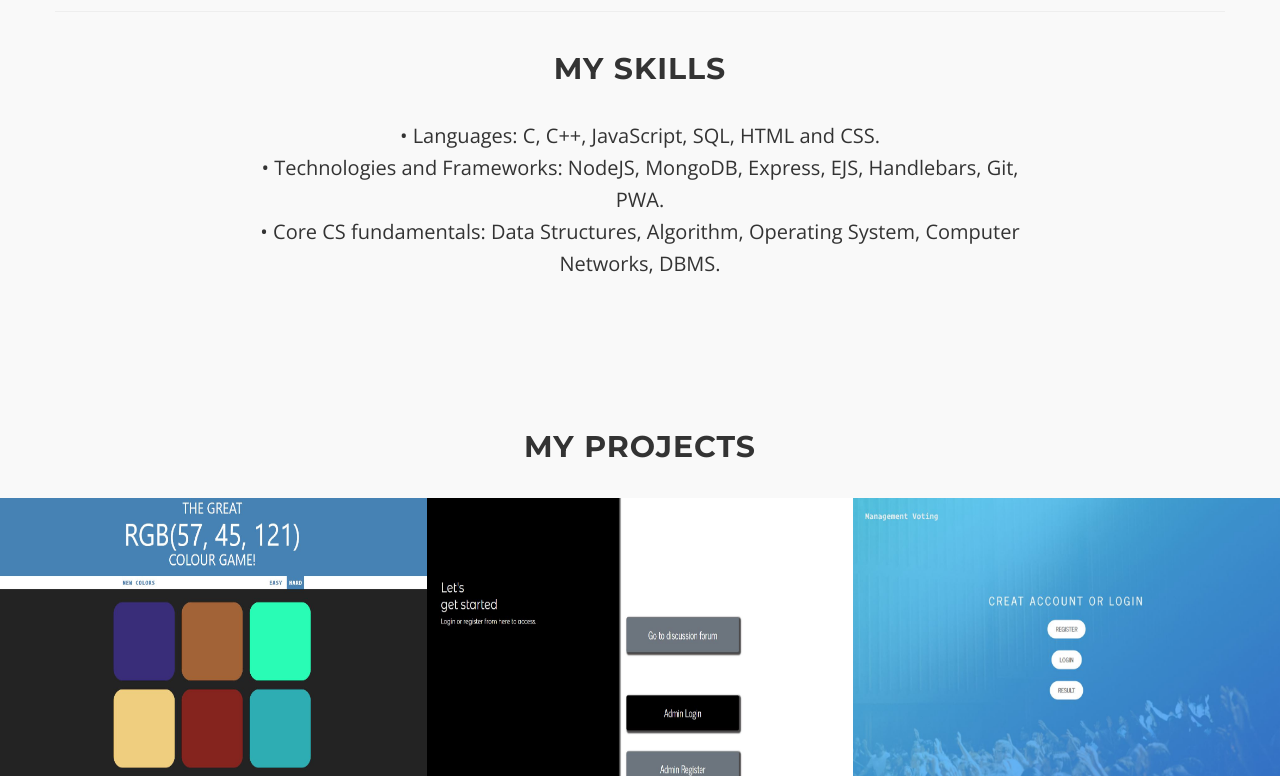
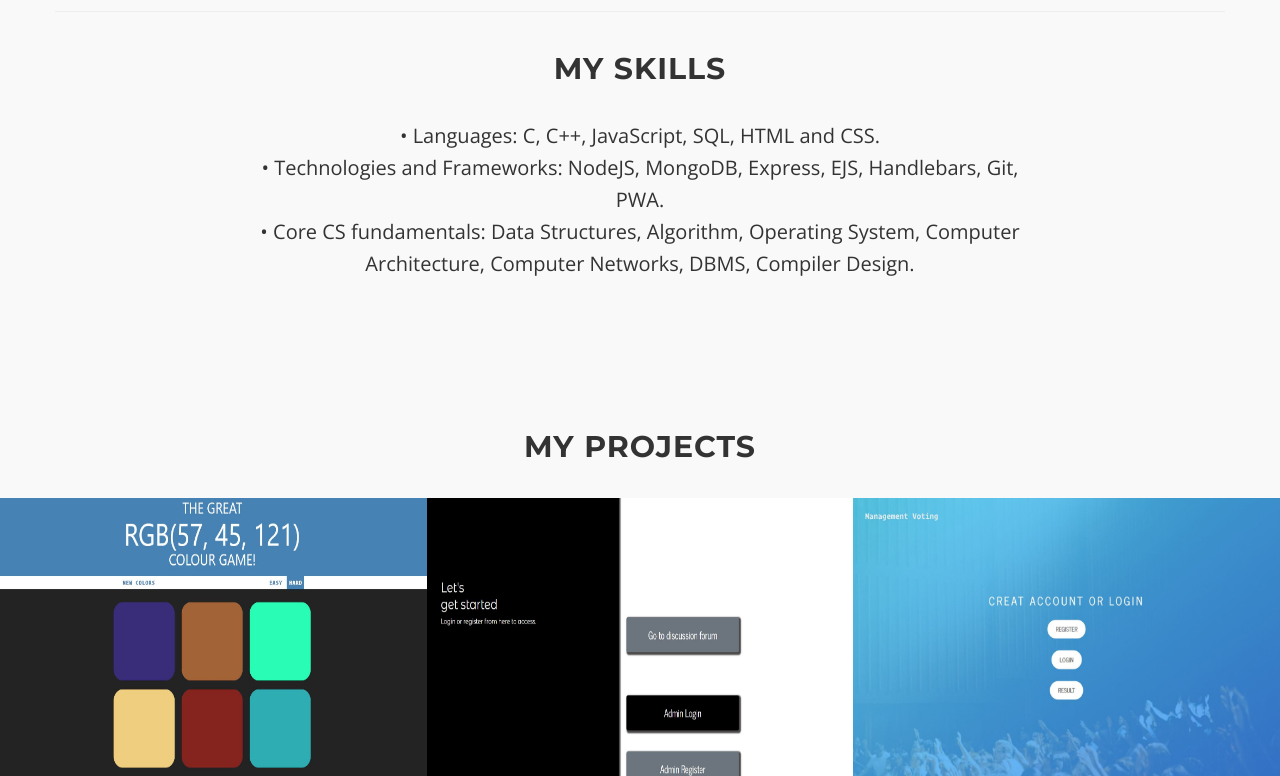
Before and after one commit to 3009aksingh/PortfolioWebsite, a website: page public/index.html in a window 1280 px wide. Shown: the part 1700-2476 px from the top of the page. Drawn offline with nearby package versions, Linux system fonts and the light colour scheme.

Commit message:
updated the data

```diff
--- a/public/index.html
+++ b/public/index.html
@@ -121,7 +121,9 @@
 					<p>
 						• Languages: C, C++, JavaScript, SQL, HTML and CSS. <br>
 						• Technologies and Frameworks: NodeJS, MongoDB, Express, EJS, Handlebars, Git, PWA. <br>
-						• Core CS fundamentals: Data Structures, Algorithm, Operating System, Computer Networks, DBMS.
+						• Core CS fundamentals: Data Structures, Algorithm, Operating System, Computer Architecture,
+						Computer Networks, DBMS,
+						Compiler Design.
 						<br>
 					</p>
 
```
